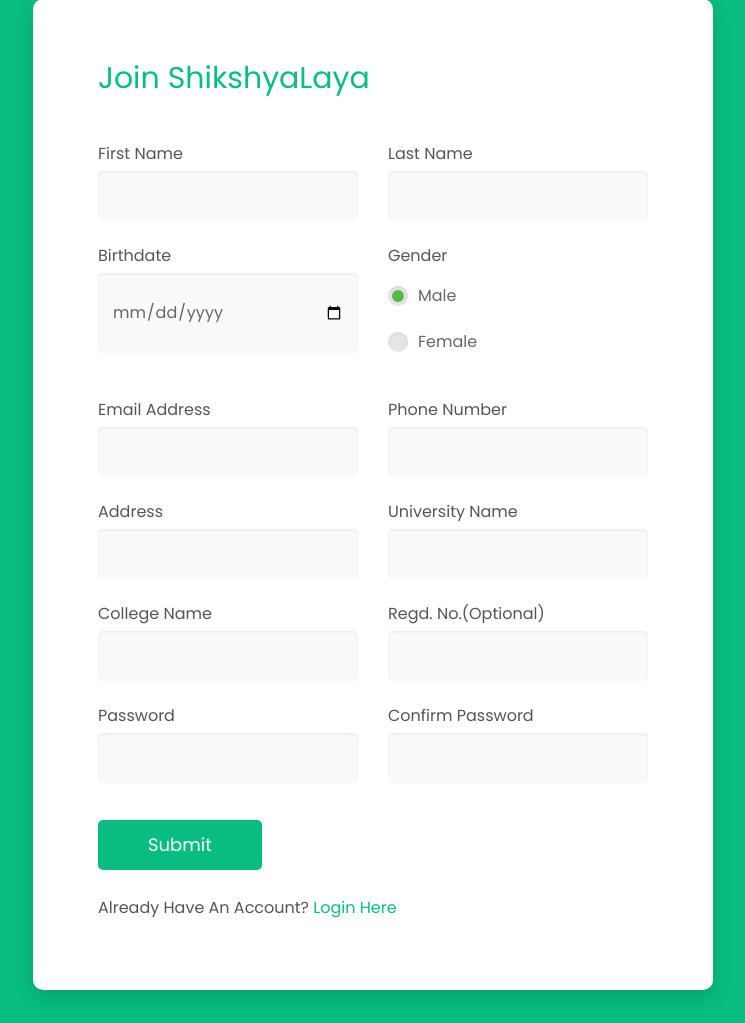
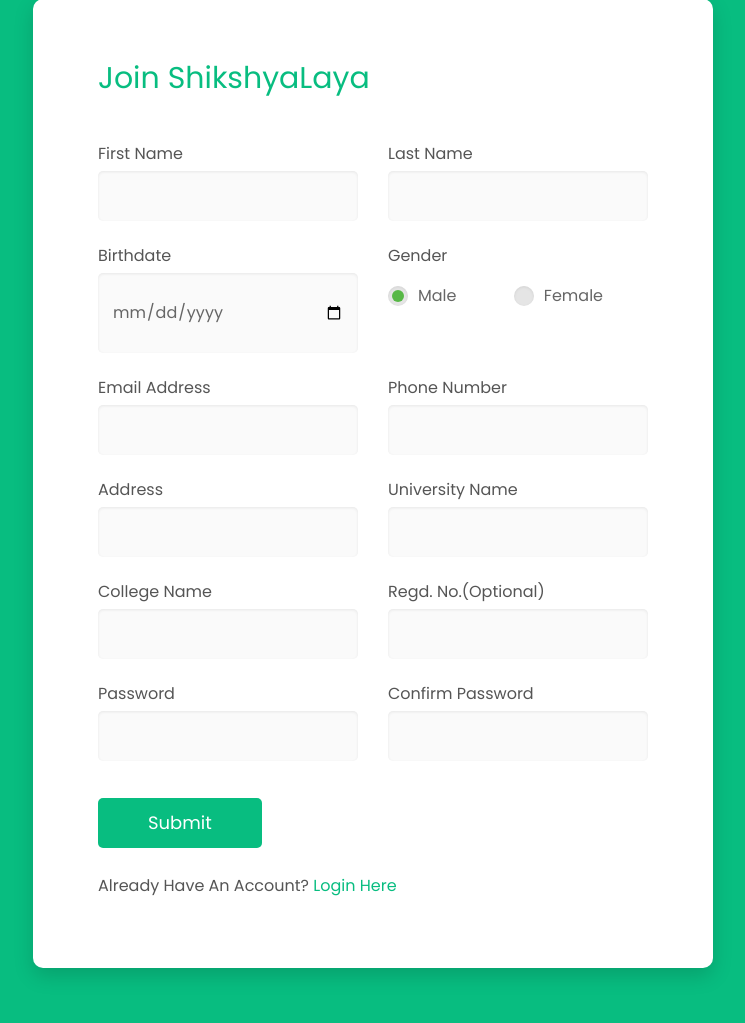
Before and after one commit to prabinbastakoti/Learning-Management-System, a Flask app: page /signup in a window 1280 px wide. Shown: the part 131-1154 px from the top of the page, without its empty margins (267-1012 px from the left). After the commit the page ends 1108 px from the top, so only its background shows below. Run offline with Flask 2, Linux system fonts and the light colour scheme; some libraries are stand-ins or nearby versions.

Commit message:
Signup gender choices in same row updated

```diff
--- a/lmsproject/templates/signup.html
+++ b/lmsproject/templates/signup.html
@@ -101,6 +101,7 @@
                                     <div class="input-group">
                                         <label class="label">{{ form.gender.label }}</label>
                                         <div class="p-t-10">
+                                            <div class="row row-space">
                                                 {% for subfield in form.gender %}
                                                     <label class="radio-container m-r-45">
                                                         <tr>
@@ -111,9 +112,9 @@
                                                         <span class="checkmark"></span>
 
                                                     </label>
-                                                <br><br>
+
                                                 {% endfor %}
-
+                                            </div>
                                         </div>
                                     </div>
                                 </div>
```
Lines whose indentation alone changed are shown as unchanged.
